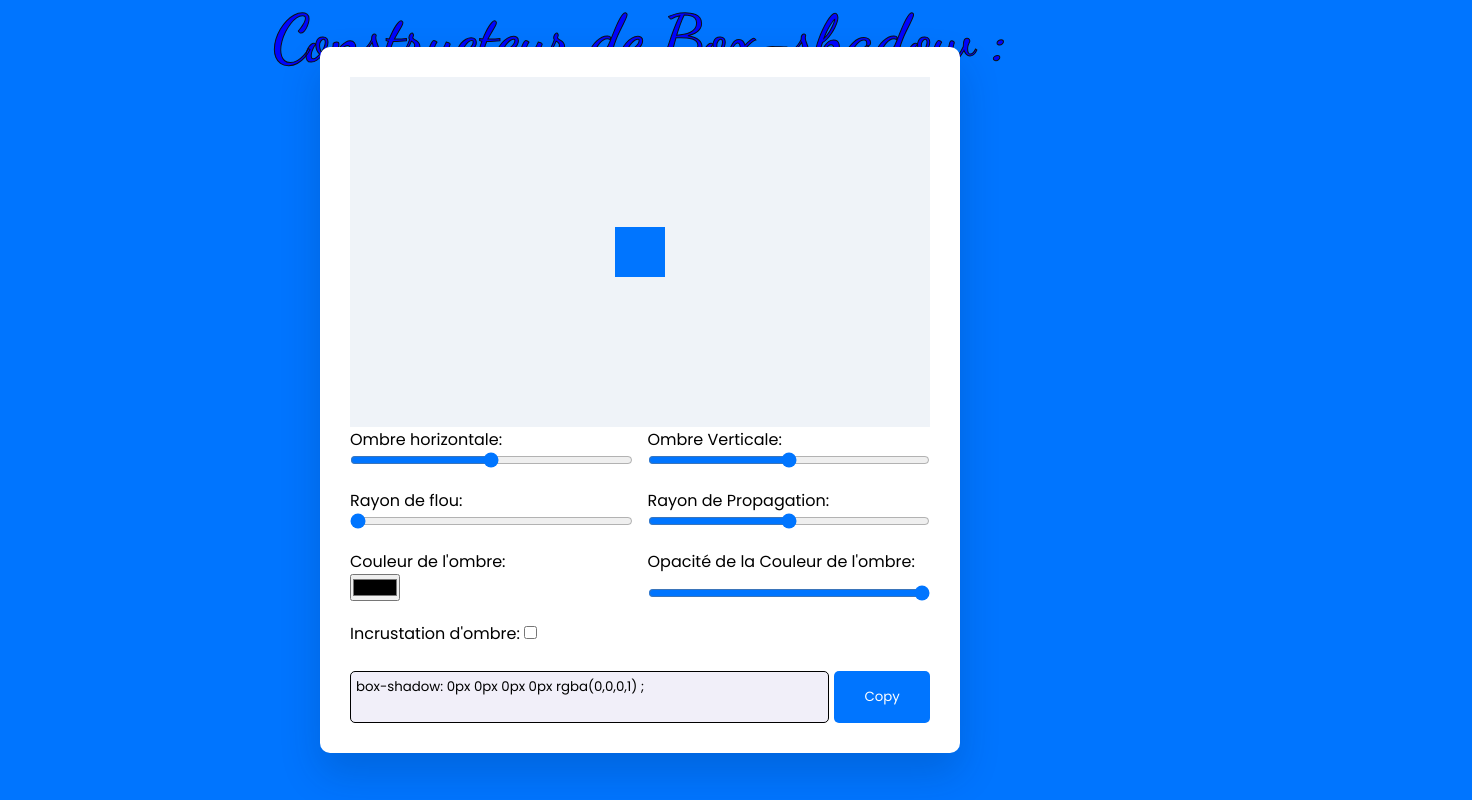
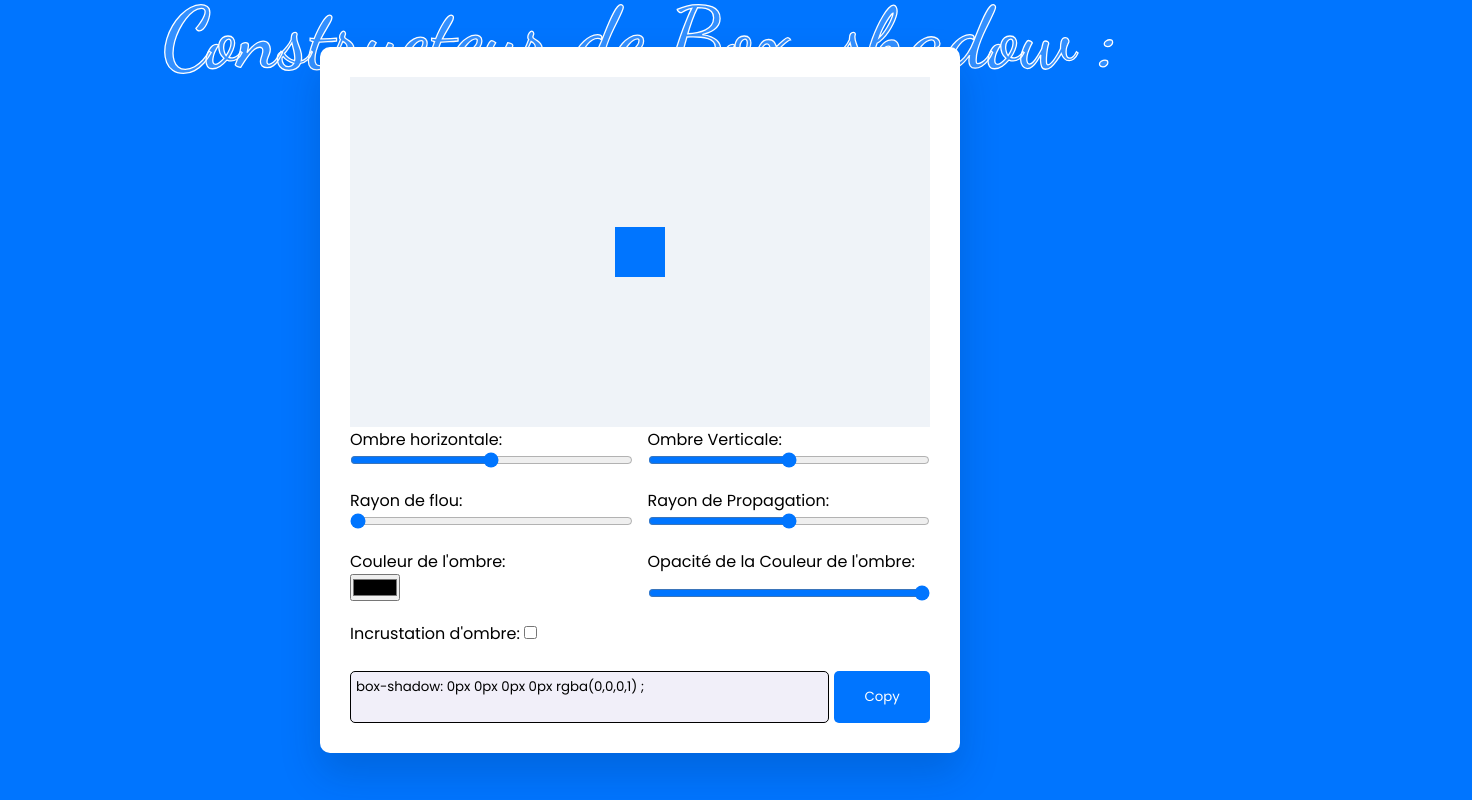
Before and after one commit to 100sue/dev-UX-tools-boxShadow, a plain HTML site: page index.html in a window 1280 px wide. Shown: the top 800 px of the page, 1472 px wide, since content can reach past the window. Drawn offline with Linux system fonts and the light colour scheme.

Commit message:
ajout anim titre

```diff
--- a/style.css
+++ b/style.css
@@ -48,6 +48,13 @@ h1 {
     -webkit-text-stroke: 1px #0f1011;
     font-weight: 900;
     margin-bottom: 20px;
+    transform: 0.6s;
+}
+
+h1:hover{
+    transform: scale(1.3);
+    color: rgba(255, 255, 255, 0.2);
+    -webkit-text-stroke: 1px white;
 }
 
 .container {
```
